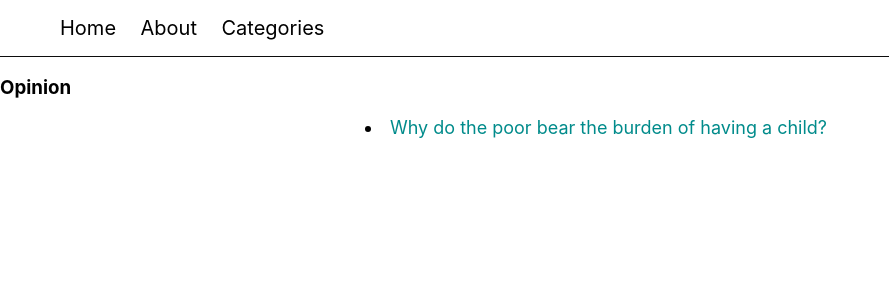
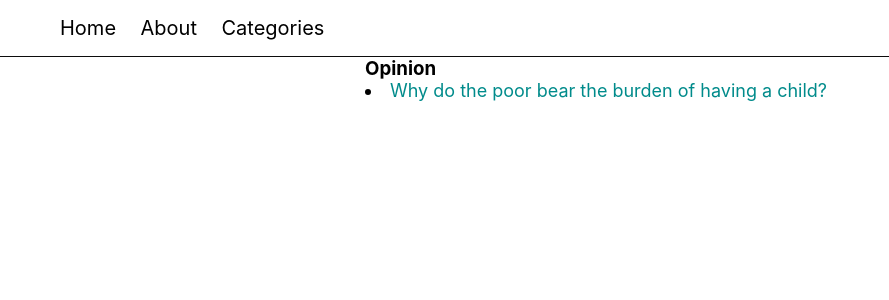
Before and after one commit to generalistsanctuary/generalistsanctuary.github.io, a Jekyll site: the page built from category.html, in a window 1280 px wide. Shown: the top 300 px of the page, without its empty margins (0-889 px from the left). Built offline with Jekyll 4.4.1, drawn with Linux system fonts in a browser that asks for light colours.

Commit message:
Update style.css

```diff
--- a/styles/style.css
+++ b/styles/style.css
@@ -1,3 +1,9 @@
+h3{
+  max-width: 550px;
+  margin: 0 auto;
+  padding: 0 10%;
+
+}
 .intro{
     letter-spacing: 1.5px;
     padding: 4%;
```
